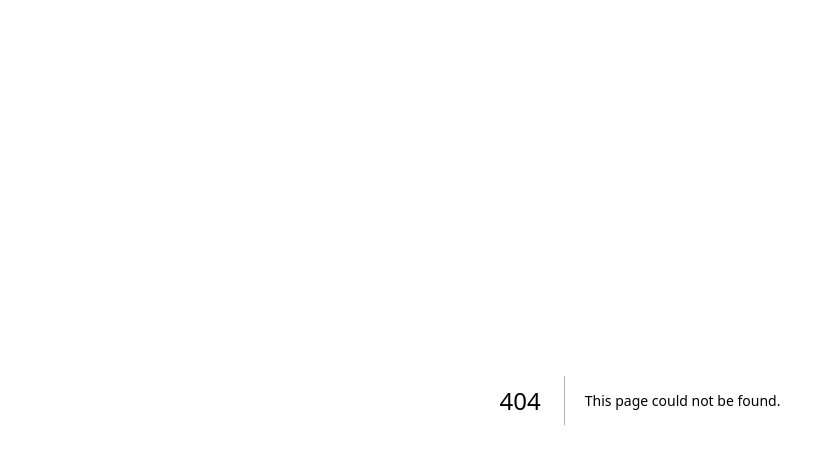
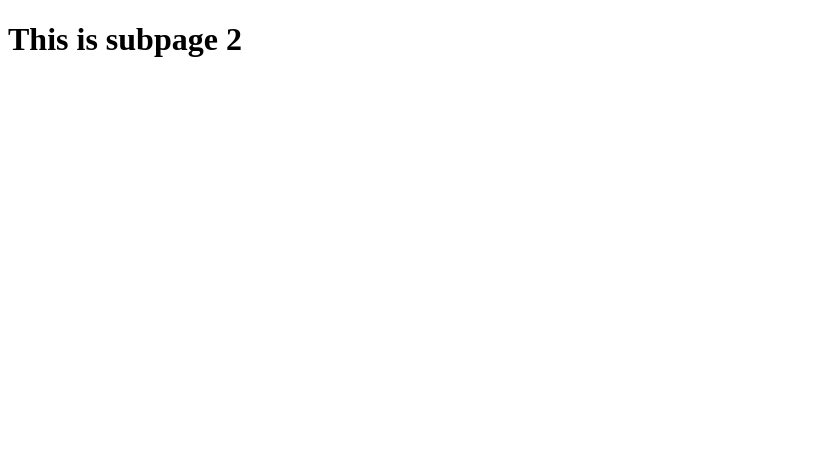
Before and after one commit to tofik-khan/mka-africa-development-project, a Next.js app: page /sub2 in a window 1280 px wide. Before the commit this address had no page. Shown: the top 464 px of the page, without its empty margins (0-835 px from the left). Built offline with nearby package versions, Linux system fonts and the light colour scheme.

Commit message:
Add two alternatives for subpages

```diff
--- /dev/null
+++ b/pages/sub/index.js
@@ -0,0 +1,5 @@
+import React from "react";
+
+export default function Page() {
+  return <h1>This is subpage</h1>;
+}
--- /dev/null
+++ b/pages/sub2.js
@@ -0,0 +1,5 @@
+import React from "react";
+
+export default function Page() {
+  return <h1>This is subpage 2</h1>;
+}
```
